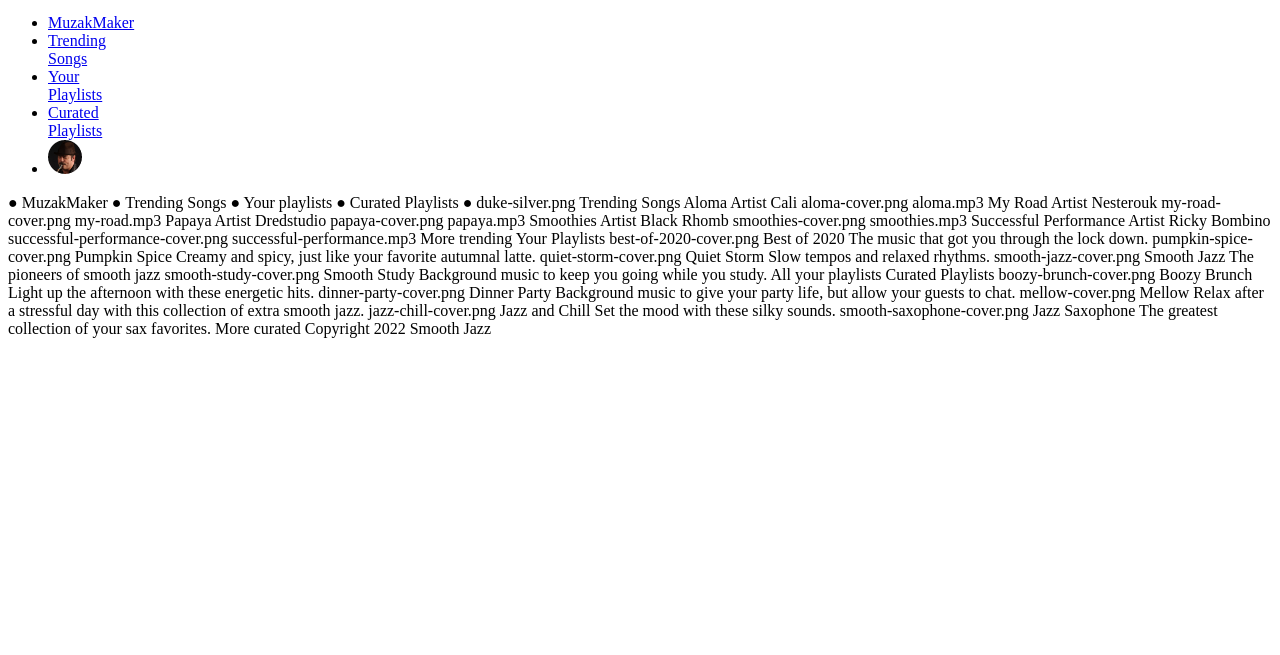
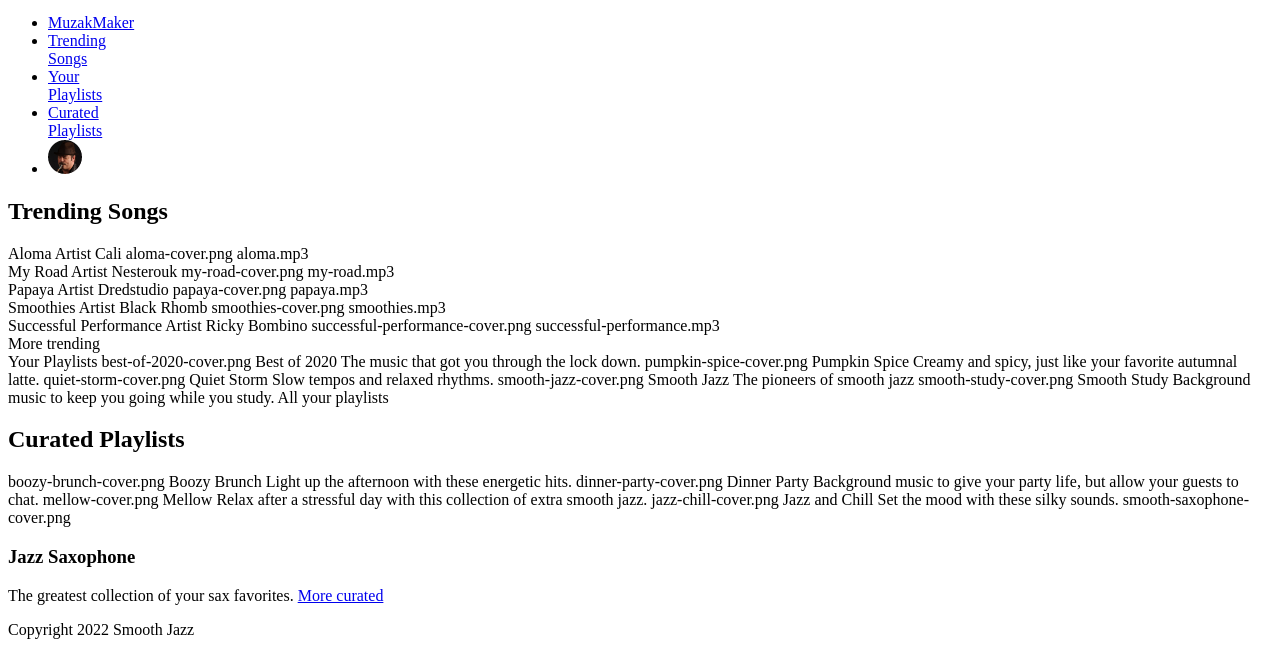
Before and after one commit to ddgoods1/streamingMedia, a plain HTML site: page index.html in a window 1280 px wide. Shown: the part 187-842 px from the top of the page. Before the commit the page ends 800 px from the top, so only its background shows below. Drawn offline with Linux system fonts and the light colour scheme.

Commit message:
updated html
started working on semantics of html

```diff
--- a/index.html
+++ b/index.html
@@ -26,39 +26,45 @@
     </nav>
 
     <main>
+        <section>
 
-        ●	MuzakMaker
-        ●	Trending Songs
-        ●	Your playlists
-        ●	Curated Playlists
-        ●	duke-silver.png
-        Trending Songs
+        <h2>Trending Songs</h2>
+        <section>
         Aloma
         Artist Cali
         aloma-cover.png
         aloma.mp3
+        </section>
 
+        <section>
         My Road
         Artist Nesterouk
         my-road-cover.png
         my-road.mp3
+        </section>
 
+        <section>
         Papaya
         Artist Dredstudio
         papaya-cover.png
         papaya.mp3
+        </section>
 
+        <section>
         Smoothies
         Artist Black Rhomb
         smoothies-cover.png
         smoothies.mp3
-
+        </section>
+        <section>
         Successful Performance
         Artist Ricky Bombino
         successful-performance-cover.png
         successful-performance.mp3
-
+        </section>
         More trending
+        </section>
+        <section>
         Your Playlists
         best-of-2020-cover.png
         Best of 2020
@@ -86,7 +92,9 @@
 
 
         All your playlists
-        Curated Playlists
+         </section>
+         <section>
+        <h2>Curated Playlists</h2>
         boozy-brunch-cover.png
         Boozy Brunch
         Light up the afternoon with these energetic hits.
@@ -104,16 +112,13 @@
         Set the mood with these silky sounds.
 
         smooth-saxophone-cover.png
-        Jazz Saxophone
+        <h3 class="position">Jazz Saxophone</h3>
         The greatest collection of your sax favorites.
 
-        More curated
-
-
-        Copyright 2022 Smooth Jazz
-
+        <a href="#Curated" class="buttonspurple">More curated</a>
+    </section>
     </main>
-
+    <footer> <p>Copyright 2022 Smooth Jazz</p></footer>
 
 
     </html>
```
